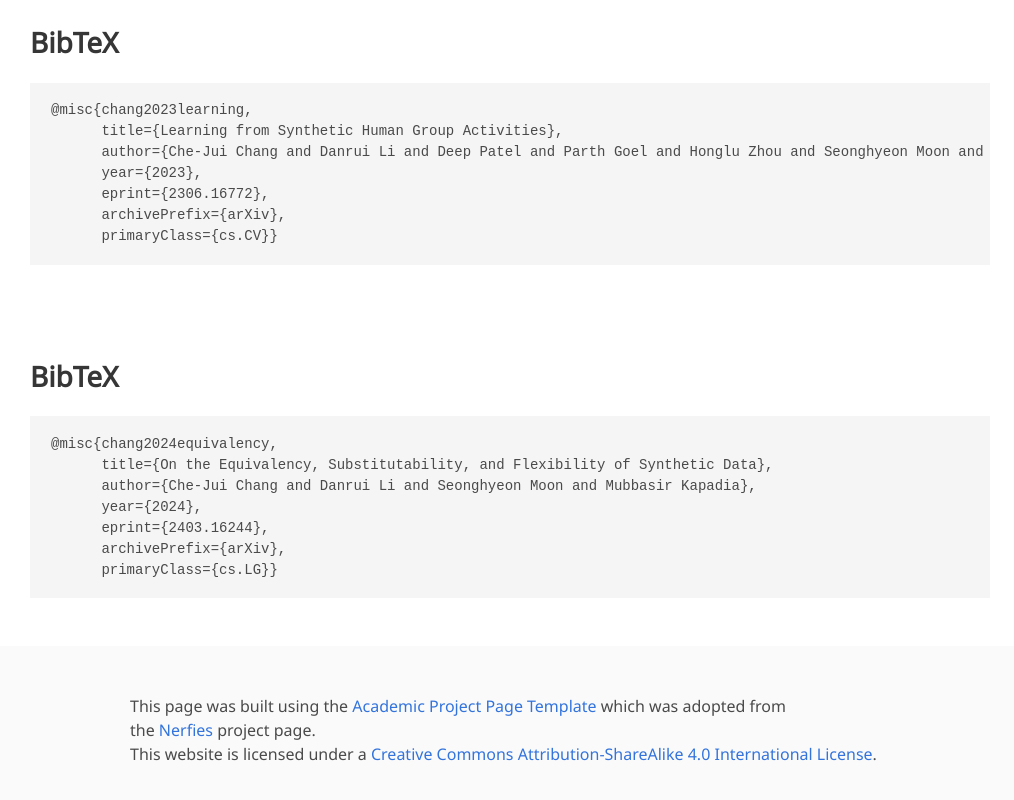
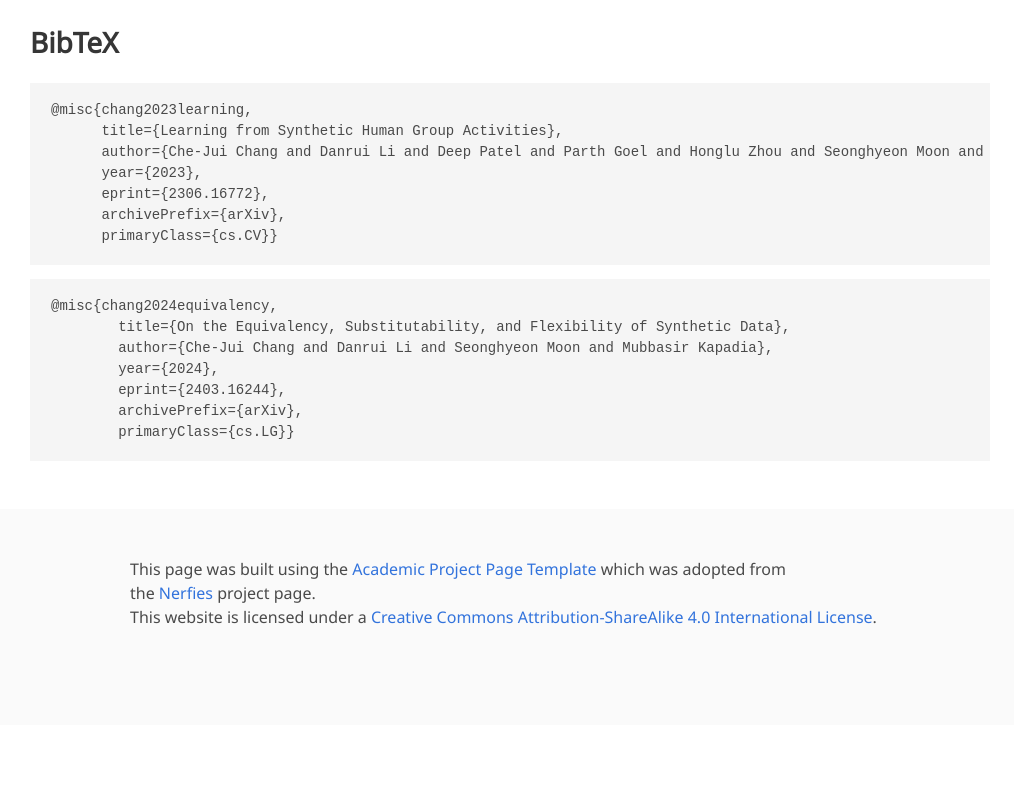
Before and after one commit to cjerry1243/M3Act, a plain HTML site: page index.html in a window 1280 px wide. Shown: the part 4964-5764 px from the top of the page, without its empty margins (130-1144 px from the left). After the commit the page ends 5689 px from the top, so only its background shows below. Drawn offline with nearby package versions, Linux system fonts and the light colour scheme; some icons are missing; a web font is replaced by a local one.

Commit message:
add bibtex

```diff
--- a/index.html
+++ b/index.html
@@ -456,23 +456,31 @@
       eprint={2306.16772},
       archivePrefix={arXiv},
       primaryClass={cs.CV}}</code></pre>
+
+      <pre><code>@misc{chang2024equivalency,
+        title={On the Equivalency, Substitutability, and Flexibility of Synthetic Data},
+        author={Che-Jui Chang and Danrui Li and Seonghyeon Moon and Mubbasir Kapadia},
+        year={2024},
+        eprint={2403.16244},
+        archivePrefix={arXiv},
+        primaryClass={cs.LG}}</code></pre>
     </div>
 </section>
 <!--End BibTex citation -->
 
 
-<section class="section" id="BibTeX">
-  <div class="container is-max-desktop content">
-    <h2 class="title">BibTeX</h2>
-      <pre><code>@misc{chang2024equivalency,
-      title={On the Equivalency, Substitutability, and Flexibility of Synthetic Data},
-      author={Che-Jui Chang and Danrui Li and Seonghyeon Moon and Mubbasir Kapadia},
-      year={2024},
-      eprint={2403.16244},
-      archivePrefix={arXiv},
-      primaryClass={cs.LG}}</code></pre>
-    </div>
-</section>
+<!--<section class="section" id="BibTeX">-->
+<!--  <div class="container is-max-desktop content">-->
+<!--    <h2 class="title">BibTeX</h2>-->
+<!--      <pre><code>@misc{chang2024equivalency,-->
+<!--      title={On the Equivalency, Substitutability, and Flexibility of Synthetic Data},-->
+<!--      author={Che-Jui Chang and Danrui Li and Seonghyeon Moon and Mubbasir Kapadia},-->
+<!--      year={2024},-->
+<!--      eprint={2403.16244},-->
+<!--      archivePrefix={arXiv},-->
+<!--      primaryClass={cs.LG}}</code></pre>-->
+<!--    </div>-->
+<!--</section>-->
 
 
   <footer class="footer">
```
